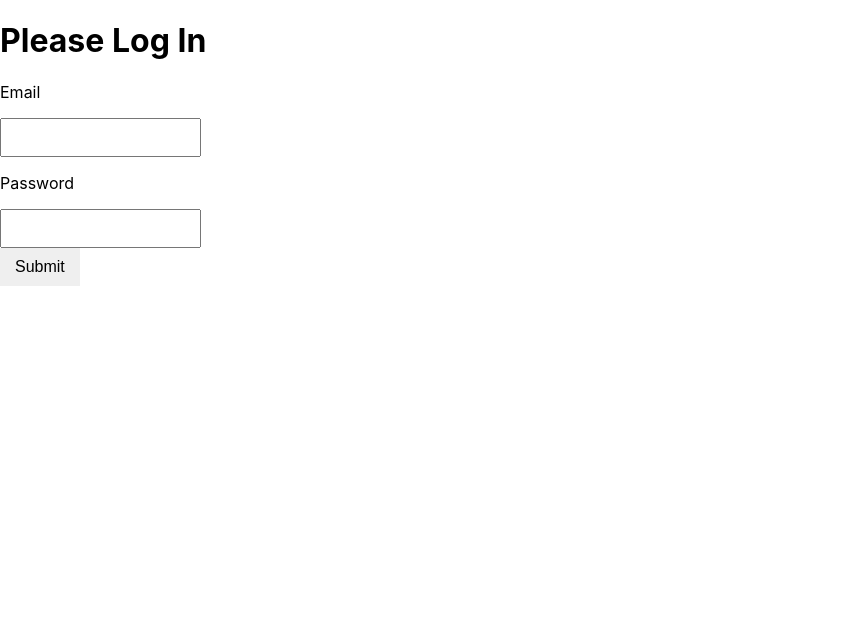
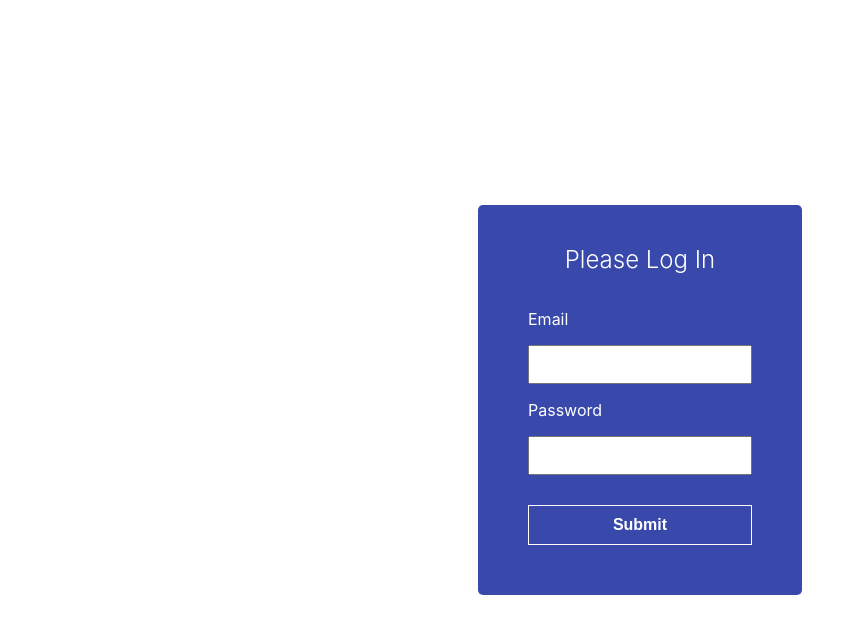
Before and after one commit to haylorjulian/lich-control-panel, a React (Create React App) app: page / in a window 1280 px wide. Shown: the top 634 px of the page, without its empty margins (0-865 px from the left). Built offline with nearby package versions, Linux system fonts and the light colour scheme.

Commit message:
login styling

```diff
--- /dev/null
+++ b/src/components/Login/Login.module.scss
@@ -0,0 +1,42 @@
+.login {
+  display: flex;
+  justify-content: center;
+  align-items: center;
+  height: 100vh;
+  .card {
+    background: #3949ab;
+    padding: 40px 50px;
+    border-radius: 5px;
+  }
+}
+
+h1,
+label {
+  color: white;
+}
+
+h1 {
+  margin-top: 0;
+  font-weight: 300;
+  font-size: 24px;
+  text-align: center;
+  margin-bottom: 35px;
+}
+
+input {
+  min-width: 200px;
+}
+
+button[type="submit"] {
+  margin: 30px 0 10px 0;
+  width: 100%;
+  background: #3949ab;
+  color: white;
+  font-weight: 600;
+  border: 1px solid white;
+  transition: all 0.3s ease;
+  &:hover {
+    background: white;
+    color: #3949ab;
+  }
+}
--- a/src/components/Login/Login.tsx
+++ b/src/components/Login/Login.tsx
@@ -1,6 +1,8 @@
 import axios from "axios";
 import React, { useState } from "react";
 import { routes } from "../../api/consts";
+
+import styles from "./Login.module.scss";
 
 async function loginUser(credentials: any) {
   const data = await axios.post(routes.USERS, credentials, {
@@ -26,7 +28,8 @@ export default function Login({ setToken }: any) {
   };
 
   return (
-    <div>
+    <div className={styles.login}>
+      <div className={styles.card}>
       <h1>Please Log In</h1>
       <form onSubmit={handleSubmit}>
         <label>
@@ -44,6 +47,7 @@ export default function Login({ setToken }: any) {
           <button type="submit">Submit</button>
         </div>
       </form>
+      </div>
     </div>
   );
 }
```
